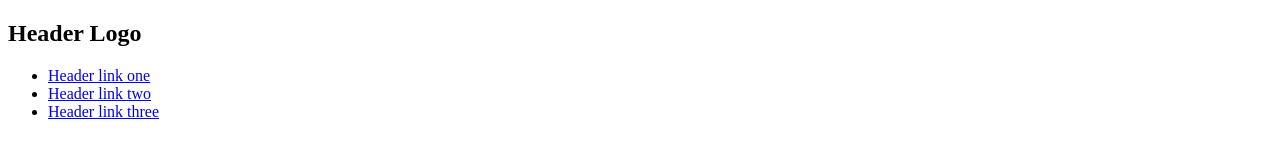
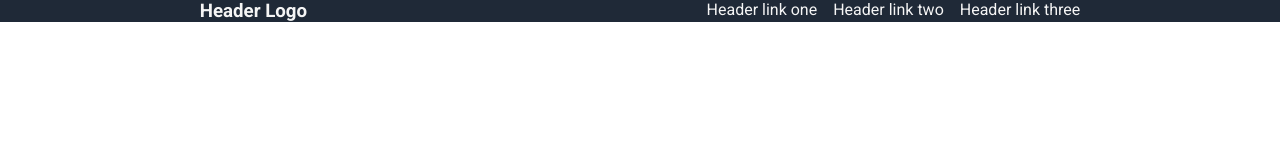
Before and after one commit to 13ricardopaulo/foundations-landing-page, a plain HTML site: page index.html in a window 1280 px wide. Drawn offline with Linux system fonts and the light colour scheme.

Commit message:
Add basic styles to navbar
Position elements in the navbar and basic color and link styles

```diff
--- a/index.html
+++ b/index.html
@@ -1,15 +1,16 @@
 <!DOCTYPE html>
 <html lang="en">
   <head>
-    <meta charset="UTF-8">
-    <meta name="viewport" content="width=device-width, initial-scale=1.0">
+    <meta charset="UTF-8" />
+    <meta name="viewport" content="width=device-width, initial-scale=1.0" />
     <title>Landing Page</title>
-    <link rel="stylesheet" href="styles.css">
+    <link rel="stylesheet" href="styles.css" />
   </head>
   <body>
+    <section class="hero">
       <nav>
-        <h1>Header Logo</h1>
-        <ul>
+        <h1 class="logo">Header Logo</h1>
+        <ul class="nav-bar">
           <li>
             <a href="#">Header link one</a>
           </li>
@@ -21,5 +22,6 @@
           </li>
         </ul>
       </nav>
+    </section>
   </body>
 </html>
--- a/styles.css
+++ b/styles.css
@@ -0,0 +1,32 @@
+@import url('https://fonts.googleapis.com/css2?family=Roboto:ital,wght@0,100;0,300;0,400;0,500;0,700;0,900;1,100;1,300;1,400;1,500;1,700;1,900&display=swap');
+
+* {
+    margin: 0;
+    padding: 0;
+    box-sizing: border-box;
+}
+
+body {
+    font-family: "Roboto", Arial, Helvetica, sans-serif;
+}
+
+.hero {
+    background-color: #1f2937;
+    color: whitesmoke;
+}
+
+nav {
+    display: flex;
+    justify-content: space-around;
+}
+
+.nav-bar {
+    display: flex;
+    gap: 16px;
+    list-style-type: none;
+}
+
+.nav-bar a {
+    text-decoration: none;
+    color: whitesmoke;
+}
```
Lines whose indentation alone changed are shown as unchanged.
